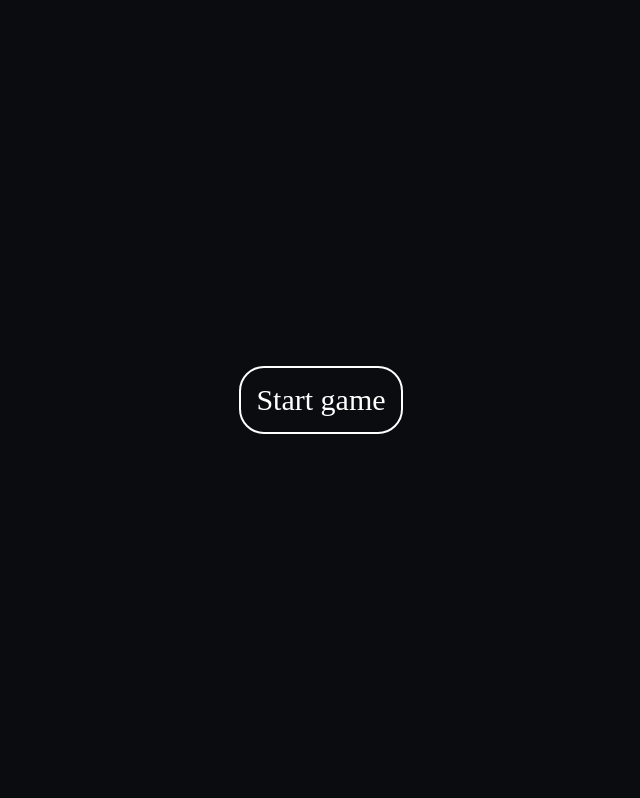
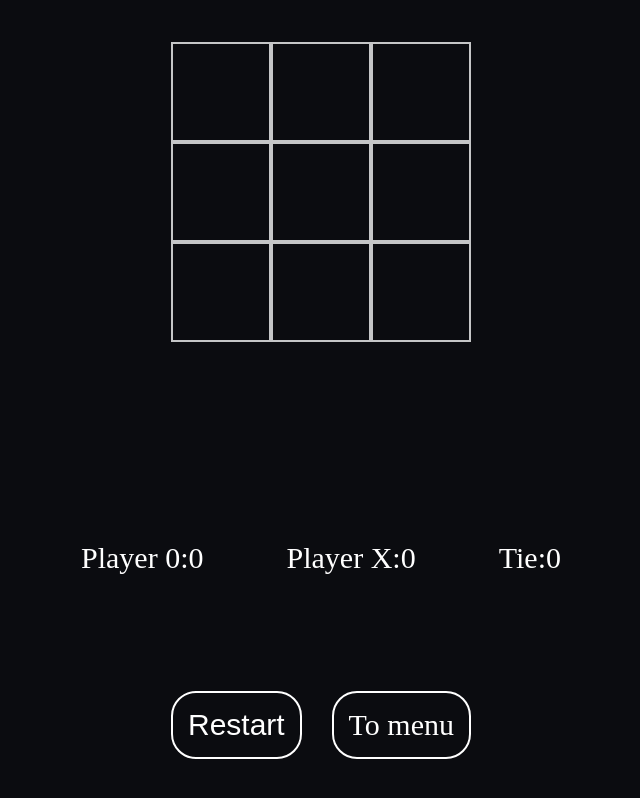
Before and after one commit to ruyy564/tic-tac-toe, a React (Create React App) app: page /tic-tac-toe/twoplayer in a window 1280 px wide. Shown: the whole page, without its empty margins (319-959 px from the left). Built offline with nearby package versions, Linux system fonts and the light colour scheme.

Commit message:
фикс роута

```diff
--- a/src/App.js
+++ b/src/App.js
@@ -7,7 +7,7 @@ function App() {
   return (
     <Routes>
       <Route path="*" element={<MenuPage />} />
-      <Route path="/twoplayer" element={<TwoPlayerGamePage />} />
+      <Route path="/tic-tac-toe/twoplayer" element={<TwoPlayerGamePage />} />
     </Routes>
   );
 }
--- a/src/pages/MenuPage/index.jsx
+++ b/src/pages/MenuPage/index.jsx
@@ -9,7 +9,7 @@ const MenuPage = () => {
   return (
     <div className={css.root}>
       <Wrapper>
-        <Link to="/twoplayer">Start game</Link>
+        <Link to="/tic-tac-toe/twoplayer">Start game</Link>
       </Wrapper>
     </div>
   );
--- a/src/pages/TwoPlayerGamePage/index.jsx
+++ b/src/pages/TwoPlayerGamePage/index.jsx
@@ -29,7 +29,7 @@ const TwoPlayerGamePage = () => {
         <StatisticTableContainer />
         <div className={css.buttonGroup}>
           <Button clickHandler={clickRestartHandler}>Restart</Button>
-          <Link to="/" clickHandler={clickMenuHandler}>
+          <Link to="/tic-tac-toe/" clickHandler={clickMenuHandler}>
             To menu
           </Link>
         </div>
```
